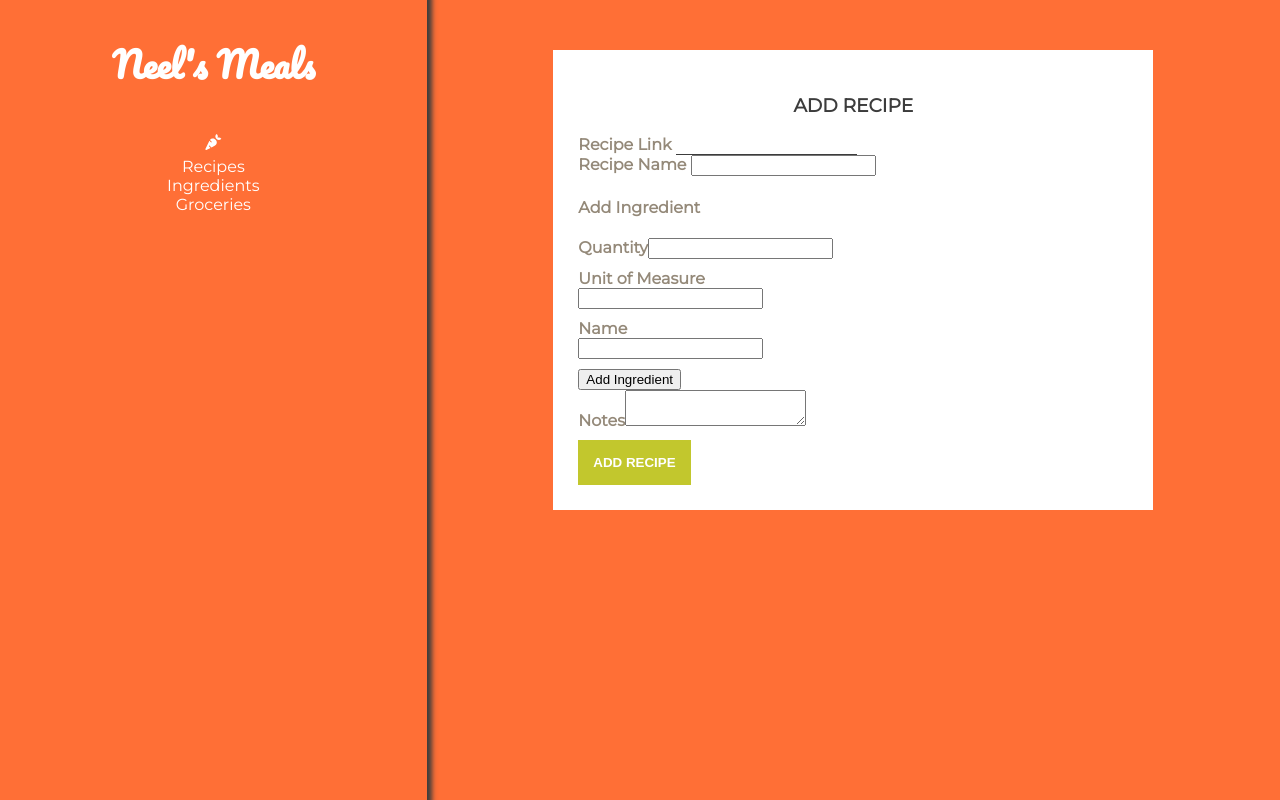
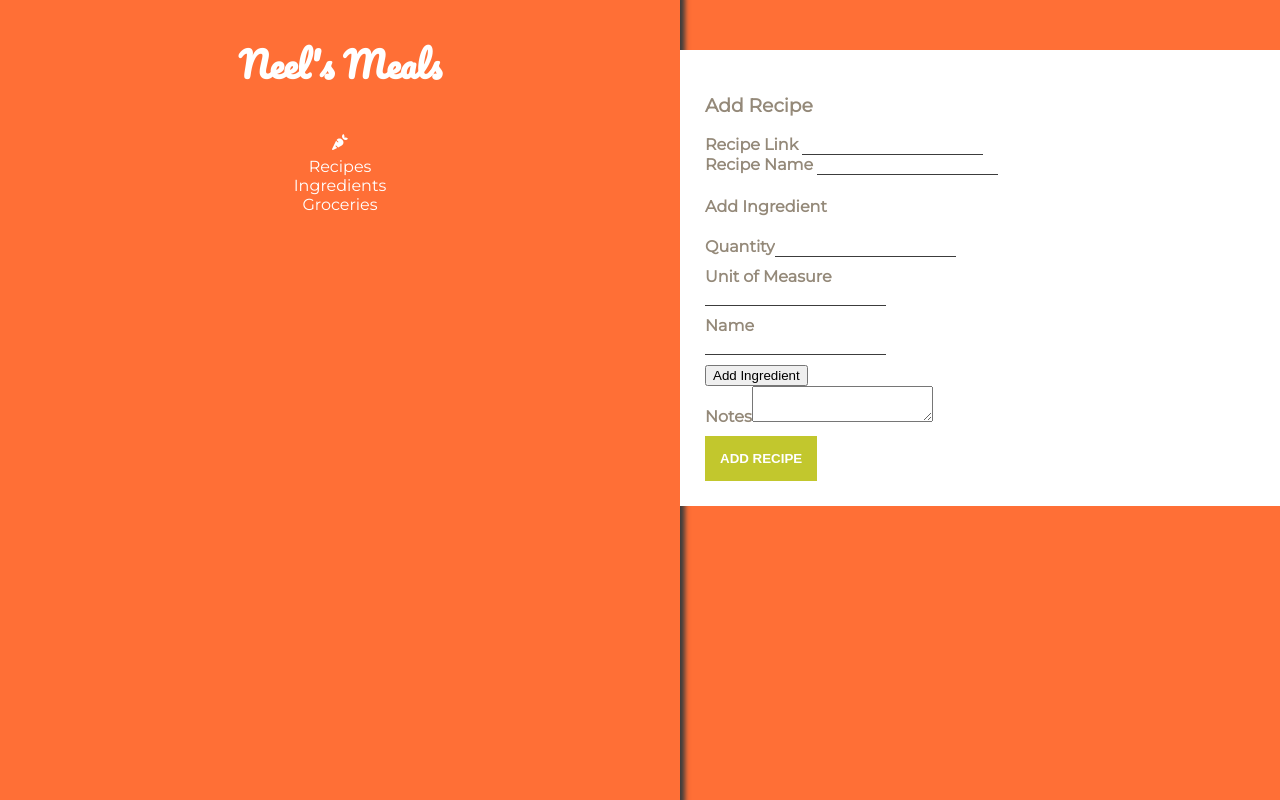
Before and after one commit to nkartha2/the-grocery-list, a React (Create React App) app in the folder app/static/: page /add/recipe in a window 1280 px wide. Built offline with nearby package versions, Linux system fonts and the light colour scheme.

Commit message:
form input styling

```diff
--- a/app/static/src/IngredientForm.tsx
+++ b/app/static/src/IngredientForm.tsx
@@ -104,7 +104,7 @@ function IngredientForm(props: any): JSX.Element {
   }
 
   return (
-    <div>
+    <div className="form">
       <h4>Add Ingredient</h4>
       <form
         autoComplete="off"
@@ -114,6 +114,7 @@ function IngredientForm(props: any): JSX.Element {
         >
           <label>Quantity</label>
           <input
+            className="form_input"
             value={quantity ? quantity : ""}
             onChange={(e) => setQuantity(e.currentTarget.value)}
             type="number"
@@ -131,6 +132,7 @@ function IngredientForm(props: any): JSX.Element {
             }}
           >
             <input
+              className="form_input"
               value={ uom ? uom.name : uomName}
               onChange={(e) => handleUnitofMeasureChange(e)}
               onFocus={(e) => setShowUOMDropdown(true)}
--- a/app/static/src/RecipeForm.tsx
+++ b/app/static/src/RecipeForm.tsx
@@ -41,7 +41,7 @@ function RecipeForm(props: RecipeState): JSX.Element {
   }
 
   return (
-    <div className="admin">
+    <div className="form">
       <div className="admin_form">
         <h3>Add Recipe</h3>
         <div>
@@ -58,6 +58,7 @@ function RecipeForm(props: RecipeState): JSX.Element {
           <input
             type="text"
             name="recipe_name"
+            className="form_input"
             onChange={(e) => handleNameChange(e)}
           />
         </div>
--- a/app/static/src/styles/_forms.scss
+++ b/app/static/src/styles/_forms.scss
@@ -1,7 +1,8 @@
 @import './_consts.scss';
 
-
-.form_input {
-  border: none;
-  border-bottom: 1px solid $shadow;
+.form {
+  input {
+    border: none;
+    border-bottom: 1px solid $shadow;
+  }
 }
```
